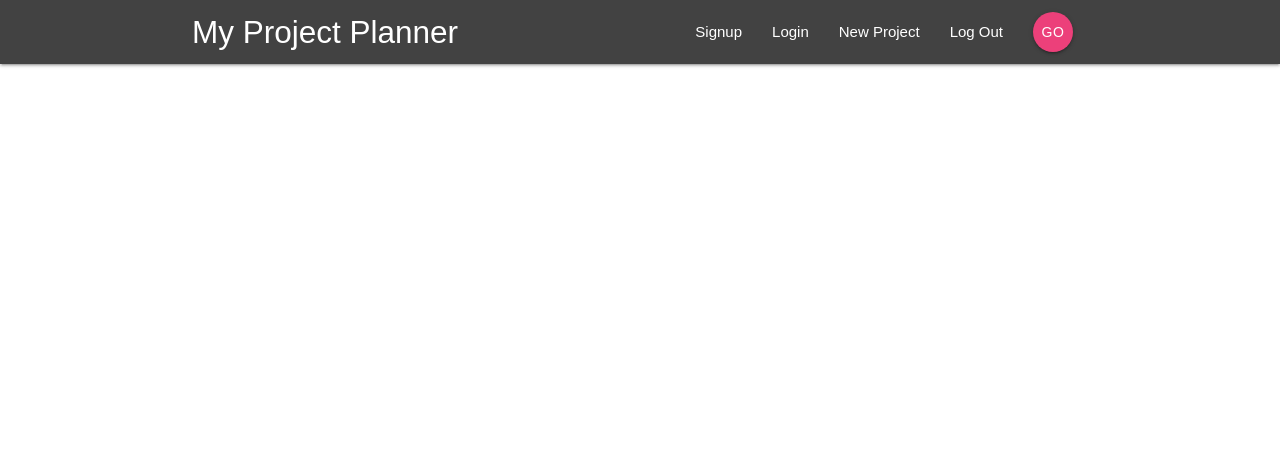
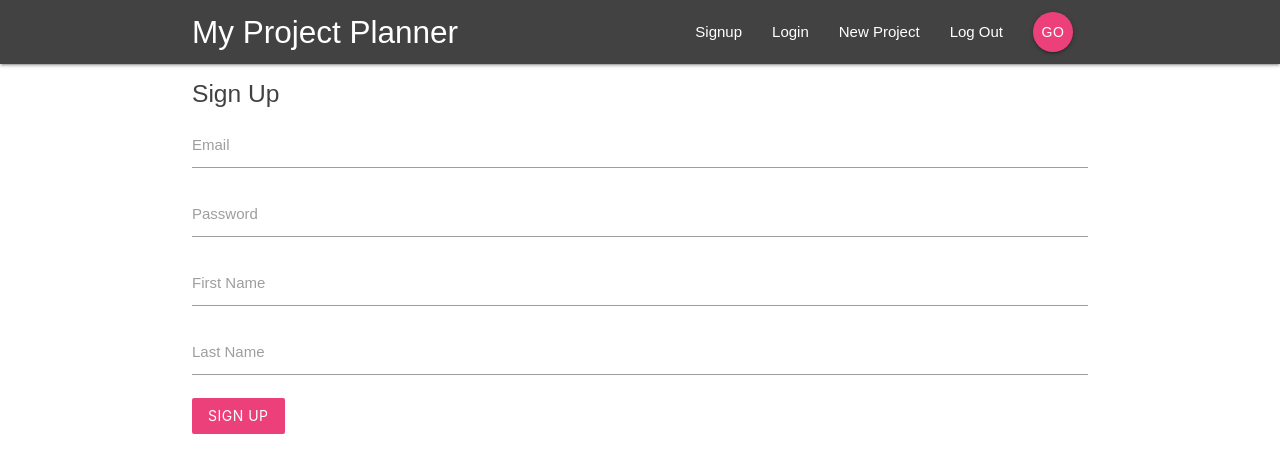
Before and after one commit to GoodnessObi/project-planner, a React (Create React App) app: page /signup in a window 1280 px wide. Shown: the top 472 px of the page. Built offline with nearby package versions, Linux system fonts and the light colour scheme; the HTML template or start-up script is replaced by a standard one.

Commit message:
add login and signup components

```diff
--- a/public/index.html
+++ b/public/index.html
@@ -12,6 +12,7 @@
     <link rel="apple-touch-icon" href="%PUBLIC_URL%/logo192.png" />
     <link rel="manifest" href="%PUBLIC_URL%/manifest.json" />
     <link rel="stylesheet" href="https://cdnjs.cloudflare.com/ajax/libs/materialize/1.0.0/css/materialize.min.css">
+    <script src="https://cdnjs.cloudflare.com/ajax/libs/materialize/1.0.0/js/materialize.min.js"></script>
     <title>My Project Planner</title>
   </head>
   <body>
--- a/src/App.js
+++ b/src/App.js
@@ -1,4 +1,6 @@
 import { BrowserRouter, Switch, Route } from 'react-router-dom';
+import SignIn from './components/auth/SignIn';
+import SignUp from './components/auth/SignUp';
 import Dashboard from './components/dashboard/Dashboard';
 import Navbar from './components/layout/Navbar';
 import ProjectDetails from './components/projects/ProjectDetails';
@@ -11,6 +13,8 @@
         <Switch>
           <Route exact path="/" component={Dashboard} />
           <Route path="/project/:id" component={ProjectDetails} />
+          <Route  path="/signin" component={SignIn} />
+          <Route  path="/signup" component={SignUp} />
         </Switch>
       </div>
     </BrowserRouter>
--- a/src/components/auth/SignIn.js
+++ b/src/components/auth/SignIn.js
@@ -0,0 +1,34 @@
+import React from 'react'
+
+const SignIn = () => {
+
+  const handleChange = e => {
+    console.log(e)
+  }
+
+  const handleSubmit = e => {
+    e.preventDefault();
+    console.log(e);
+  }
+
+  return (
+    <div className="container">
+      <form onSubmit={handleSubmit} className="white">
+        <h5 className="grey-text text-darken-3">Sign In</h5>
+        <div className="input-field">
+          <label htmlFor="email">Email</label>
+          <input type="email" id="email" onChange={handleChange} />
+        </div>
+        <div className="input-field">
+          <label htmlFor="email">Password</label>
+          <input type="password" id="password" onChange={handleChange} />
+        </div>
+        <div className="input-field">
+          <button className="btn pink lighten-1 z-depth-0">Login</button>
+        </div>
+      </form>
+    </div>
+  )
+}
+
+export default SignIn
--- a/src/components/auth/SignUp.js
+++ b/src/components/auth/SignUp.js
@@ -0,0 +1,42 @@
+import React from 'react'
+
+const SignUp = () => {
+
+  const handleChange = e => {
+    console.log(e)
+  }
+
+  const handleSubmit = e => {
+    e.preventDefault();
+    console.log(e);
+  }
+
+  return (
+    <div className="container">
+      <form onSubmit={handleSubmit} className="white">
+        <h5 className="grey-text text-darken-3">Sign Up</h5>
+        <div className="input-field">
+          <label htmlFor="email">Email</label>
+          <input type="email" id="email" onChange={handleChange} />
+        </div>
+        <div className="input-field">
+          <label htmlFor="email">Password</label>
+          <input type="password" id="password" onChange={handleChange} />
+        </div>
+        <div className="input-field">
+          <label htmlFor="firstName">First Name</label>
+          <input type="text" id="firstName" onChange={handleChange} />
+        </div>
+        <div className="input-field">
+          <label htmlFor="lastName">Last Name</label>
+          <input type="text" id="lastName" onChange={handleChange} />
+        </div>
+        <div className="input-field">
+          <button className="btn pink lighten-1 z-depth-0">Sign Up</button>
+        </div>
+      </form>
+    </div>
+  )
+}
+
+export default SignUp
```
